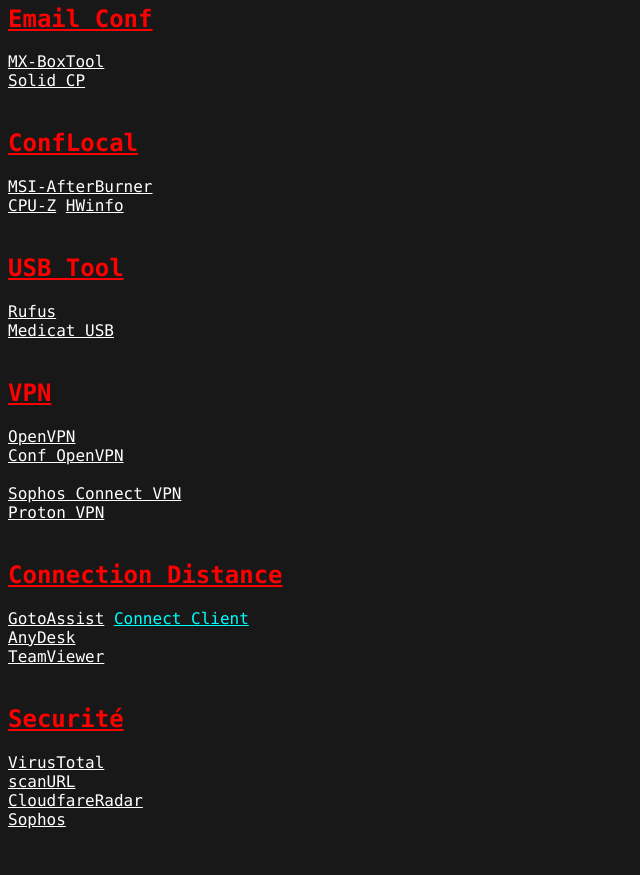
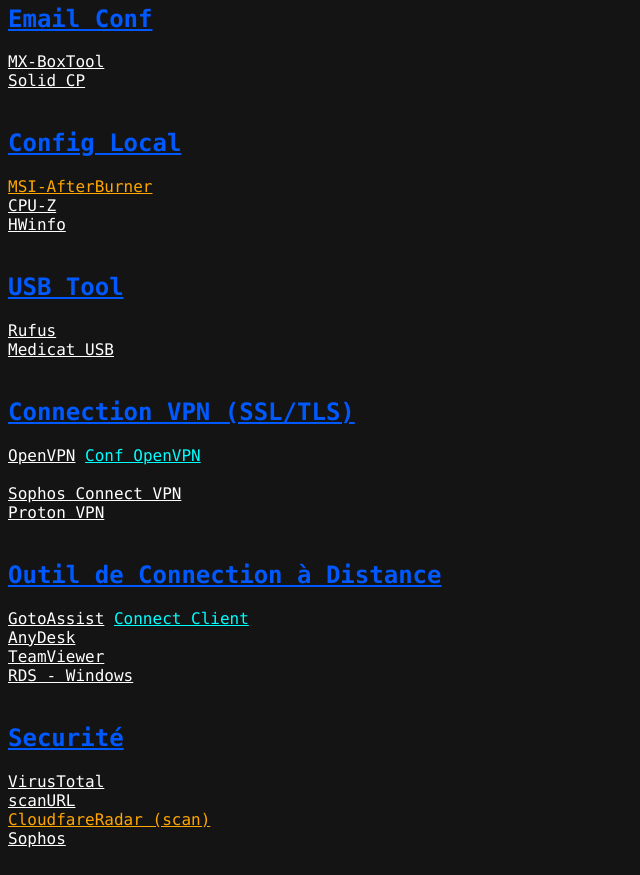
Before and after one commit to medhidev/portfolio, a plain HTML site: page index.html in a window 1280 px wide. Shown: the part 360-1235 px from the top of the page, without its empty margins (0-640 px from the left). Drawn offline with Linux system fonts and the light colour scheme.

Commit message:
edit name + color + add link

```diff
--- a/index.html
+++ b/index.html
@@ -5,12 +5,12 @@
     <meta http-equiv="X-UA-Compatible" content="IE=chrome">
     <meta name="viewport" content="width=device-width, initial-scale=1.0">
     <link rel="shortcut icon" href="images/logo.ico"/>
-    <title>RedTech</title>
+    <title>Secure Tool</title>
 </head>
 <style>
     body{
-        color: red;
-        background-color: rgb(24, 24, 24);
+        color: #0059ff;
+        background-color: rgb(20, 20, 20);
         font-family: consolas;
     }
 
@@ -40,7 +40,7 @@
 
     </div><br>
 
-    <!-- Lien  -->
+    <!-- Lien  Email Conf -->
     <h2><u>Email Conf</u></h2>
     <div>
         <a href="https://mxtoolbox.com/" target="_blank" title="NomDomaine et IP
@@ -49,37 +49,39 @@
 
     </div><br>
 
-    <!-- Lien  -->
-    <h2><u>ConfLocal</u></h2>
+    <!-- Lien Configuration Local -->
+    <h2><u>Config Local</u></h2>
     <div>
-        <a href="https://www.msi.com/Landing/afterburner/graphics-cards" target="_blank" title="conf ventilateur">MSI-AfterBurner</a><br>
-        <a href="https://www.cpuid.com/softwares/cpu-z.html#:~:text=REGISTER%20NOW-,CLASSIC%20VERSIONS,-VERSION%202.06%20FOR" target="_blank" title="composant PC">CPU-Z</a>
+        <a href="https://www.msi.com/Landing/afterburner/graphics-cards" target="_blank" title="conf ventilateur" style="color: rgb(255, 166, 0);">MSI-AfterBurner</a><br>
+        <a href="https://www.cpuid.com/softwares/cpu-z.html#:~:text=REGISTER%20NOW-,CLASSIC%20VERSIONS,-VERSION%202.06%20FOR" target="_blank" title="composant PC">CPU-Z</a><br>
         <a href="https://www.hwinfo.com/download/" target="_blank" title="T°C Composant">HWinfo</a>
     </div><br>
 
-    <!-- Lien  -->
+    <!-- Lien  Outil pour USB -->
     <h2><u>USB Tool</u></h2>
     <div>
         <a href="https://rufus.ie/fr/#:~:text=page.%20(1)-,T%C3%A9l%C3%A9chargement,-Derni%C3%A8res%20versions%20%3A" target="_blank" title="boot une USB">Rufus</a><br>
         <a href="https://medicatusb.com/installer/" target="_blank" title="crack un mdp session">Medicat USB</a><br>
     </div><br>
-<!-- Lien  -->
-    <h2><u>VPN</u></h2>
+
+<!-- Lien VPN -->
+    <h2><u>Connection VPN (SSL/TLS)</u></h2>
     <div>
-        <a href="#" target="_blank">OpenVPN</a><br>
-        <a href="#" target="_blank">Conf OpenVPN</a><br><br>
+        <a href="https://openvpn.net/community-downloads/#:~:text=Windows%2064%2Dbit%20MSI%20installer" target="_blank">OpenVPN</a>
+        <a href="https://openvpn.net/community-resources/how-to/" target="_blank" style="color: aqua;">Conf OpenVPN</a><br><br>
 
-        <a href="#" target="_blank">Sophos Connect VPN</a><br>
+        <a href="https://docs.sophos.com/nsg/sophos-connect/help/fr-fr/nsg/scon/concepts/InstallSophosConnect.html" target="_blank">Sophos Connect VPN</a><br>
         <a href="#" target="_blank">Proton VPN</a><br>
     </div><br>
 
     <!-- Lien  -->
-    <h2><u>Connection Distance</u></h2>
+    <h2><u>Outil de Connection à Distance</u></h2>
     <div>
         <a href="https://authentication.logmeininc.com/login?service=https%3A%2F%2Fauthentication.logmeininc.com%2Foauth%2Fapprove%3Fclient_id%3Dabe4899d-3d2a-4341-9ccd-a7f2fb378c56%26response_type%3Dcode%26redirect_uri%3Dhttps%253A%252F%252Fconsole.gotoassist.com%253A443%252FOauth%252FOauthRedirect%26minLoa%3D2%26login_theme%3Dra&minLoa=2&theme=ra" target="_blank">GotoAssist</a>
         <a href="https://fastsupport.gotoassist.com/" target="_blank" style="color: aqua;">Connect Client</a><br>
-        <a href="#" target="_blank">AnyDesk</a><br>
-        <a href="#" target="_blank">TeamViewer</a><br>
+        <a href="https://anydesk.com/fr" target="_blank">AnyDesk</a><br>
+        <a href="https://www.teamviewer.com/fr/download/windows/" target="_blank">TeamViewer</a><br>
+        <a href="https://learn.microsoft.com/fr-fr/windows-server/remote/remote-desktop-services/welcome-to-rds" target="_blank" title="Procédure d'utilisation">RDS - Windows</a>
     </div><br>
 
     <!-- Lien  -->
@@ -87,7 +89,7 @@
     <div>
         <a href="https://www.virustotal.com/gui/home/upload" target="_blank" title="detection de virus sur un fichier (online)">VirusTotal</a><br>
         <a href="https://urlscan.io/" target="_blank" title="verifie si le link est scam">scanURL</a><br>
-        <a href="https://radar.cloudflare.com/" target="_blank" title="verifie si le link est scam">CloudfareRadar</a><br>
+        <a href="https://radar.cloudflare.com/scan" target="_blank" title="verifie si le link est scam" style="color: rgb(255, 166, 0);">CloudfareRadar (scan)</a><br>
         <a href="https://www.sophos.com/fr-fr/products/next-gen-firewall/how-to-buy" target="_blank" title="gestion firewall">Sophos</a><br>
     </div><br>
 </body>
```
Also changed, not shown: images/logo.ico.
